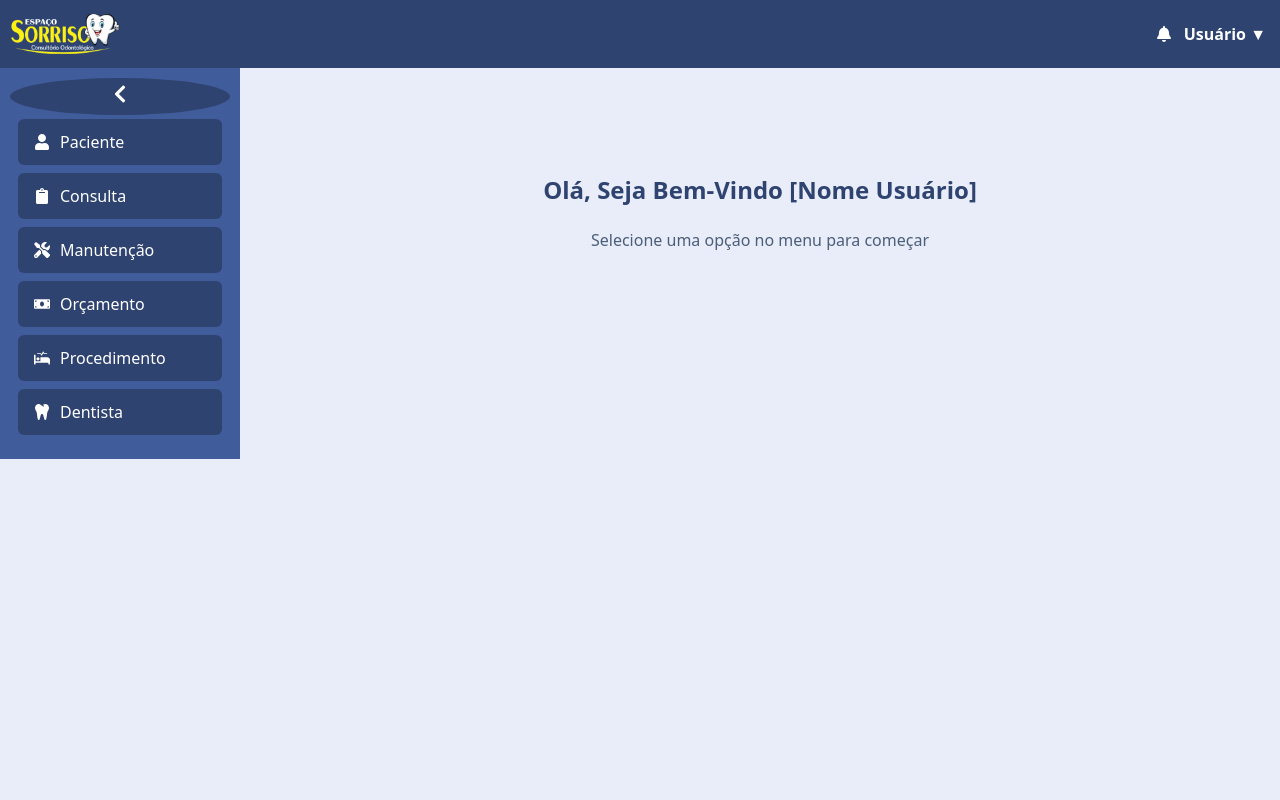
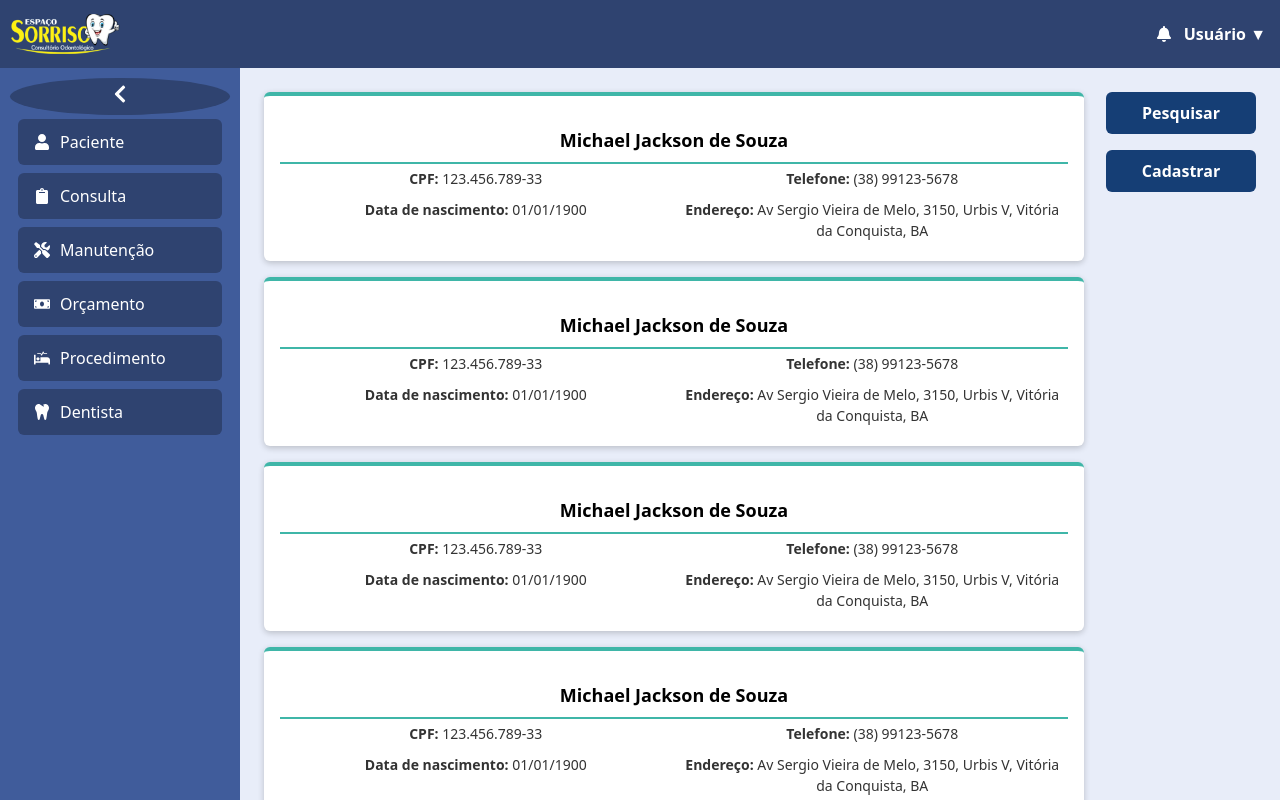
Before and after one commit to EduSalomao/Projeto-Espa-oSorriso-Front, a React (Vite) app: page /pacientes in a window 1280 px wide. Shown: the top 800 px of the page. Built offline with nearby package versions, Linux system fonts and the light colour scheme.

Commit message:
[Franck] Reestruturação de arquivos

```diff
--- a/package.json
+++ b/package.json
@@ -14,6 +14,7 @@
     "react": "^19.0.0",
     "react-dom": "^19.0.0",
     "react-icons": "^5.5.0",
+    "react-router-dom": "^7.6.0",
     "styled-components": "^6.1.17"
   },
   "devDependencies": {
--- a/src/App.tsx
+++ b/src/App.tsx
@@ -4,13 +4,25 @@ import './App.css'
 import PatientForm from './components/Patient/PatientForm'
 import PatientList from './components/Patient/PatientList/PatientList'
 import Dashboard from './components/dashboard/Dashboard'
+import { BrowserRouter, Routes, Route } from "react-router-dom";
+import Home from "./pages/home/Home";
+import Pacientes from "./pages/pacientes/Pacientes";
+//import Dentistas from "./pages/Dentistas";
+import MainLayout from "./layout/MainLayout";
 
 function App() {
   return (
-    <>
-      <Dashboard/>
-    </>
-  )
+    <BrowserRouter>
+      <Routes>
+        <Route path="/" element={<MainLayout />}>
+          <Route index element={<Home />} />
+          <Route path="pacientes" element={<Pacientes />} />
+        </Route>
+      </Routes>
+    </BrowserRouter>
+  );
 }
 
-export default App
+
+          //<Route path="dentistas" element={<Dentistas />} />
+export default App;
--- /dev/null
+++ b/src/components/MenuButton/MenuButton.style.ts
@@ -0,0 +1,29 @@
+import styled, { css } from "styled-components";
+
+export const MenuButton = styled.button<{ collapsed?: boolean }>`
+  display: flex;
+  align-items: center;
+  background: #2f4370;
+  color: white;
+  border: none;
+  padding: 12px 16px;
+  margin: 4px 8px;
+  font-size: 16px;
+  border-radius: 6px;
+  cursor: pointer;
+  transition: padding 0.3s ease;
+
+  svg {
+    margin-right: ${({ collapsed }) => (collapsed ? "0" : "10px")};
+  }
+
+  ${({ collapsed }) =>
+    collapsed &&
+    css`
+      justify-content: center;
+    `}
+
+  &:hover {
+    background: #3a5289;
+  }
+`;
--- /dev/null
+++ b/src/components/MenuButton/MenuButton.tsx
@@ -0,0 +1,28 @@
+import React from "react";
+import { MenuButton } from "./MenuButton.style"; // onde está o styled-component
+import { IconType } from "react-icons";
+import { Navigate, useNavigate } from "react-router-dom";
+
+interface MenuItemButtonProps {
+  icon: IconType;
+  label: string;
+  collapsed?: boolean;
+  to: string;
+}
+
+const MenuItemButton: React.FC<MenuItemButtonProps> = ({
+  icon: Icon,
+  label,
+  collapsed = false,
+  to,
+}) => {
+    const navigate = useNavigate();
+    return (
+        <MenuButton collapsed={collapsed} onClick={() => navigate(to)}>
+        <Icon />
+        {!collapsed && label}
+        </MenuButton>
+    );
+};
+
+export default MenuItemButton;
--- /dev/null
+++ b/src/components/Sidebar/Sidebar.style.ts
@@ -0,0 +1,52 @@
+import styled, { css } from "styled-components";
+import { motion } from "framer-motion";
+
+export const SidebarContent = styled(motion.div)<{ collapsed: boolean }>`
+  height: 100%;
+  background-color: #405c9b;
+  display: flex;
+  flex-direction: column;
+  overflow: hidden;
+  padding: 5px;
+`;
+
+export const CollapseButton = styled.button<{ collapsed?: boolean }>`
+  border: none;
+  color: white;
+  font-size: 20px;
+  cursor: pointer;
+  padding: 5px;
+  background-color: #2f4370;
+  border-radius: 50%;
+  position: relative;
+`;
+
+
+
+export const MenuButton = styled.button<{ collapsed?: boolean }>`
+  display: flex;
+  align-items: center;
+  background: #2f4370;
+  color: white;
+  border: none;
+  padding: 12px 16px;
+  margin: 4px 8px;
+  font-size: 16px;
+  border-radius: 6px;
+  cursor: pointer;
+  transition: padding 0.3s ease;
+
+  svg {
+    margin-right: ${({ collapsed }) => (collapsed ? "0" : "10px")};
+  }
+
+  ${({ collapsed }) =>
+    collapsed &&
+    css`
+      justify-content: center;
+    `}
+
+  &:hover {
+    background: #3a5289;
+  }
+`;
--- a/src/components/dashboard/SidebarContent.tsx
+++ b/src/components/Sidebar/Sidebar.tsx
@@ -1,10 +1,10 @@
-import React from "react";
 import {
-  Sidebar,
-  Header,
+  SidebarContent,
   CollapseButton,
   MenuButton
-} from "./Dashboard.style";
+} from "./Sidebar.style";
+
+import MenuItemButton from "../MenuButton/MenuButton";
 import {
   FaTooth,
   FaUser,
@@ -16,18 +16,23 @@ import {
   FaChevronRight
 } from "react-icons/fa";
 
-export default function SidebarContent({ collapsed, setCollapsed, setActiveSection }) {
+export default function Sidebar({ collapsed, setCollapsed, setActiveSection }) {
   return (
-    <Sidebar collapsed={collapsed}>
+    <SidebarContent collapsed={collapsed}>
         <CollapseButton onClick={() => setCollapsed((prev) => !prev)}>
             {collapsed ? <FaChevronRight /> : <FaChevronLeft />}
         </CollapseButton>
-        <MenuButton collapsed={collapsed} onClick={() => setActiveSection("paciente")}><FaUser /> {!collapsed && "Paciente"}</MenuButton>
+        <MenuItemButton
+          icon={FaUser}
+          label="Paciente"
+          collapsed={collapsed}
+          to="/pacientes"/>
+
         <MenuButton collapsed={collapsed}><FaClipboard /> {!collapsed && "Consulta"}</MenuButton>
         <MenuButton collapsed={collapsed}><FaTools /> {!collapsed && "Manutenção"}</MenuButton>
         <MenuButton collapsed={collapsed}><FaMoneyBill /> {!collapsed && "Orçamento"}</MenuButton>
         <MenuButton collapsed={collapsed}><FaProcedures /> {!collapsed && "Procedimento"}</MenuButton>
         <MenuButton collapsed={collapsed}><FaTooth /> {!collapsed && "Dentista"}</MenuButton>
-    </Sidebar>
+    </SidebarContent>
   );
 }
--- a/src/components/dashboard/Dashboard.style.ts
+++ b/src/layout/MainLayout.style.ts
@@ -10,7 +10,7 @@ export const Container = styled.div`
 
 
 
-export const Sidebar = styled(motion.div)<{ collapsed: boolean }>`
+export const SidebarArea = styled(motion.div)<{ collapsed: boolean }>`
   height: 100%;
   background-color: #405c9b;
   display: flex;
--- a/src/components/dashboard/Dashboard.tsx
+++ b/src/layout/MainLayout.tsx
@@ -1,7 +1,6 @@
 import { useState } from "react";
 import { motion } from "framer-motion";
-import SidebarContent from "./SidebarContent";
-import PatientList from "../Patient/PatientList/PatientList";
+import Sidebar from "../components/Sidebar/Sidebar";
 
 import {
   Container,
@@ -9,11 +8,12 @@ import {
   UserArea,
   Header,
   BodyArea,
-  Sidebar
-} from "./Dashboard.style";
+  SidebarArea
+} from "./MainLayout.style";
 import {
   FaBell,
 } from "react-icons/fa";
+import { Outlet } from "react-router-dom";
 
 export default function Dashboard() {
   const [collapsed, setCollapsed] = useState(false);
@@ -29,24 +29,16 @@ export default function Dashboard() {
             </UserArea>
         </Header>
         <BodyArea>
-            <Sidebar
+            <SidebarArea
                 collapsed={collapsed}
                 animate={{ width: collapsed ? 80 : 230 }}
                 transition={{ duration: 0.3 }}
                 >
-                <SidebarContent collapsed={collapsed} setCollapsed={setCollapsed} setActiveSection={setActiveSection}/>
-            </Sidebar>
+                <Sidebar collapsed={collapsed} setCollapsed={setCollapsed} setActiveSection={setActiveSection}/>
+            </SidebarArea>
 
             <Main>
-
-                {activeSection === "paciente" ? (
-                  <PatientList />
-                ) : (
-                  <div className="welcome">
-                    <h2>Olá, Seja Bem-Vindo [Nome Usuário]</h2>
-                    <p>Selecione uma opção no menu para começar</p>
-                  </div>
-                )}
+                <Outlet />
             </Main>
 
 
--- /dev/null
+++ b/src/pages/home/Home.tsx
@@ -0,0 +1,8 @@
+export default function Home() {
+  return (
+    <div className="welcome">
+        <h2>Olá, Seja Bem-Vindo [Nome Usuário]</h2>
+        <p>Selecione uma opção no menu para começar</p>
+    </div>
+  );
+}
--- /dev/null
+++ b/src/pages/pacientes/Pacientes.style.ts
@@ -0,0 +1,87 @@
+import styled from "styled-components";
+
+export const Container = styled.div`
+  background-color: #edf2fd;
+  min-height: 100vh;
+  padding: 0px;
+  display: flex;
+  flex-direction: column;
+  gap: 16px;
+  align-items: left;
+`;
+
+export const Card = styled.div`
+  background-color: white;
+  width: 100%;
+  max-width: 800px;
+  border-radius: 6px;
+  box-shadow: 0 2px 6px rgba(0,0,0,0.2);
+  border-top: 4px solid #3fb6a8;
+  padding: 16px;
+`;
+
+export const CardTitle = styled.h2`
+  font-size: 18px;
+  font-weight: bold;
+  margin-bottom: 8px;
+  color: #000
+`;
+
+export const CardInfo = styled.p`
+  margin: 4px 0;
+  font-size: 14px;
+  color: #333;
+`;
+
+
+export const CardLine = styled.hr`
+  border: none;
+  height: 2px;
+  background-color: #3fb6a8;
+  margin: 0 0;
+`;
+
+export const CardInfoGrid = styled.div`
+  display: grid;
+  grid-template-columns: 1fr 1fr;
+  column-gap: 5px;
+  row-gap: 2px;
+`;
+
+export const ListaContainer = styled.div`
+  display: flex;
+  justify-content: space-between;
+  align-items: flex-start;
+  gap: 30px;
+`;
+
+export const CardsArea = styled.div`
+  flex: 1;
+  padding-right: 24px;
+  display: flex;
+  flex-direction: column;
+  gap: 16px;
+  align-items: left;
+`;
+
+export const SidebarButtons = styled.div`
+  display: flex;
+  flex-direction: column;
+  gap: 16px;
+  width: 150px;
+`;
+
+export const ActionButton = styled.button`
+  background-color: #153e75;
+  color: white;
+  border: none;
+  padding: 10px 12px;
+  border-radius: 6px;
+  cursor: pointer;
+  font-weight: bold;
+  transition: background 0.3s;
+
+  &:hover {
+    background-color: #0e2c57;
+  }
+`;
--- /dev/null
+++ b/src/pages/pacientes/Pacientes.tsx
@@ -0,0 +1,71 @@
+import React, { useEffect, useState } from "react";
+import {
+  ListaContainer,
+  CardsArea,
+  SidebarButtons,
+  ActionButton,
+  Card,
+  CardTitle,
+  CardInfo,
+  CardLine,
+  CardInfoGrid
+} from "./Pacientes.style";
+
+import CreatePatientModal from "../../components/Modals/createPatientModal/CreatePatientModal";
+import SearchPatientModal from "../../components/Modals/searchPatientModal/SearchPatientModal";
+
+const PatientList = () => {
+  const [patients, setPatients] = useState([]);
+  const [isCreateModalOpen, setIsCreateModalOpen] = useState(false);
+  const [isSearchModalOpen, setIsSearchModalOpen] = useState(false);
+
+  useEffect(() => {
+    const mockData = Array.from({ length: 5 }).map(() => ({
+      nome: "Michael Jackson de Souza",
+      cpf: "123.456.789-33",
+      telefone: "(38) 99123-5678",
+      nascimento: "01/01/1900",
+      endereco: "Av Sergio Vieira de Melo, 3150, Urbis V, Vitória da Conquista, BA",
+    }));
+
+    setPatients(mockData);
+  }, []);
+
+  const handleOpenCreateModal = () => setIsCreateModalOpen(true);
+  const handleCloseCreateModal = () => setIsCreateModalOpen(false);
+
+  const handleOpenSearchModal = () => setIsSearchModalOpen(true);
+  const handleCloseSearchModal = () => setIsSearchModalOpen(false);
+
+  return (
+    <ListaContainer>
+      <CardsArea>
+        {patients.map((pessoa, idx) => (
+          <Card key={idx}>
+            <CardTitle>{pessoa.nome}</CardTitle>
+            <CardLine />
+            <CardInfoGrid>
+              <CardInfo><strong>CPF:</strong> {pessoa.cpf}</CardInfo>
+              <CardInfo><strong>Telefone:</strong> {pessoa.telefone}</CardInfo>
+              <CardInfo><strong>Data de nascimento:</strong> {pessoa.nascimento}</CardInfo>
+              <CardInfo><strong>Endereço:</strong> {pessoa.endereco}</CardInfo>
+            </CardInfoGrid>
+          </Card>
+        ))}
+      </CardsArea>
+
+      <SidebarButtons>
+        <ActionButton onClick={handleOpenSearchModal}>Pesquisar</ActionButton>
+        <ActionButton onClick={handleOpenCreateModal}>Cadastrar</ActionButton>
+      </SidebarButtons>
+
+      {/* Modal de Cadastro */}
+      <CreatePatientModal isOpen={isCreateModalOpen} onClose={handleCloseCreateModal} />
+
+      {/* Modal de Pesquisa */}
+      <SearchPatientModal isOpen={isSearchModalOpen} onClose={handleCloseSearchModal} />
+    </ListaContainer>
+  );
+};
+
+export default PatientList;
```
Also changed, not shown: src/pages/home/Home.style.ts (added), 1 other file (tests, documents, lock files or other folders).
